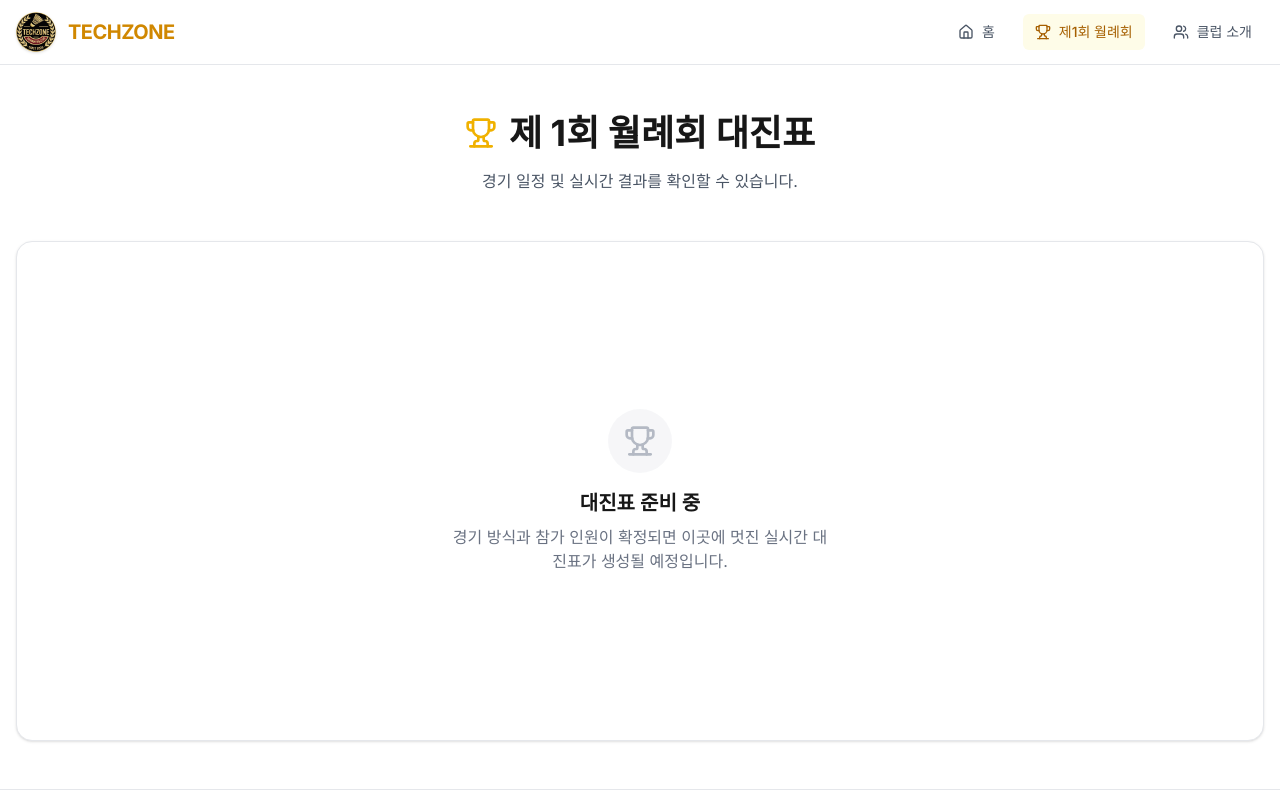
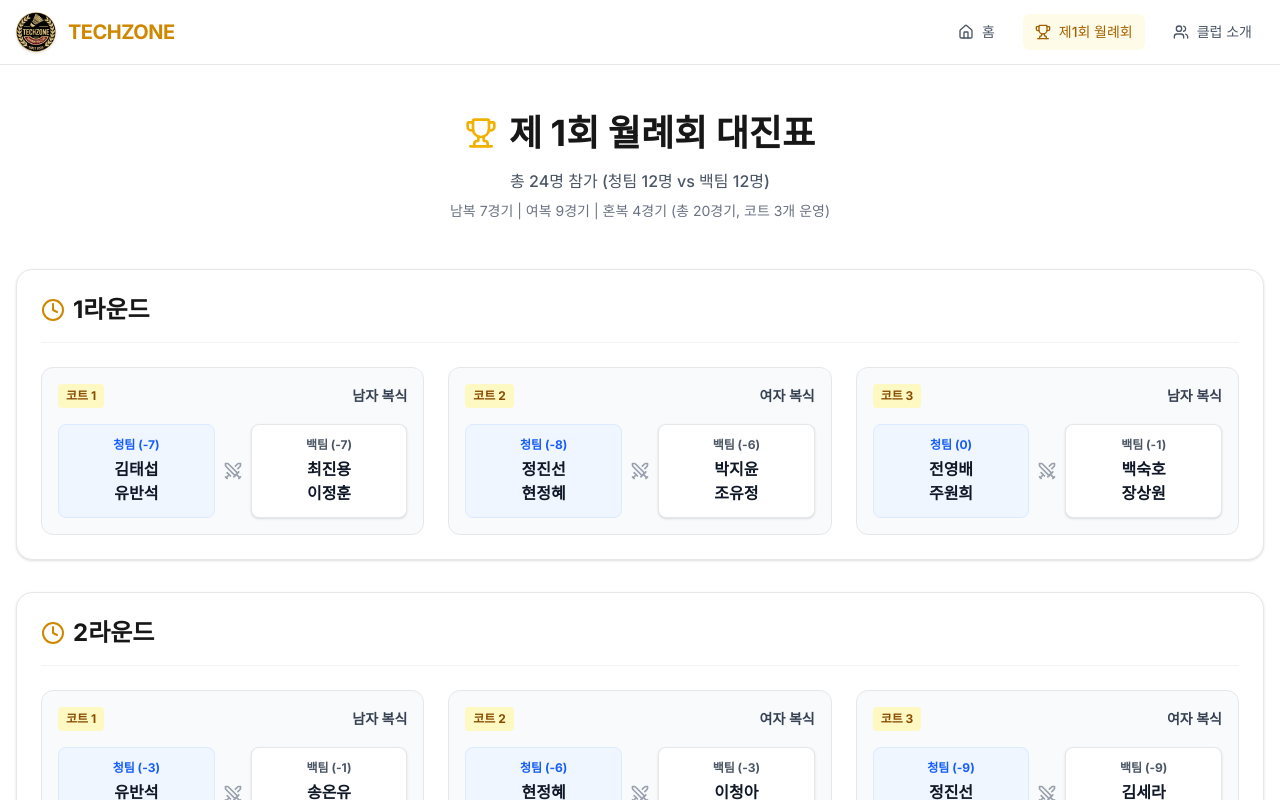
Before and after one commit to mathyujeong/techzone-club, a Next.js app: page /tournament in a window 1280 px wide. Shown: the top 800 px of the page. Built offline with nearby package versions, Linux system fonts and the light colour scheme.

Commit message:
feat: 대진표 알고리즘 결과 및 UI 적용

```diff
--- a/src/app/tournament/page.tsx
+++ b/src/app/tournament/page.tsx
@@ -1,6 +1,12 @@
-import { Trophy } from "lucide-react";
+import { Trophy, Clock, Swords } from "lucide-react";
+import scheduleData from "@/data/tournament.json";
 
 export default function TournamentPage() {
+  const rounds = [1, 2, 3, 4, 5, 6, 7].map(r => ({
+    roundNum: r,
+    matches: scheduleData.filter((m: any) => m.round === r)
+  }));
+
   return (
     <div className="container mx-auto px-4 py-12">
       <div className="mb-12 text-center">
@@ -8,22 +14,58 @@ export default function TournamentPage() {
           <Trophy className="w-8 h-8 text-yellow-500" />
           제 1회 월례회 대진표
         </h1>
-        <p className="text-gray-600 dark:text-gray-400">
-          경기 일정 및 실시간 결과를 확인할 수 있습니다.
+        <p className="text-gray-600 dark:text-gray-400 font-medium">
+          총 24명 참가 (청팀 12명 vs 백팀 12명)
+        </p>
+        <p className="text-sm text-gray-500 mt-2">
+          남복 7경기 | 여복 9경기 | 혼복 4경기 (총 20경기, 코트 3개 운영)
         </p>
       </div>
 
-      {/* 대진표 플레이스홀더 */}
-      <div className="bg-white dark:bg-gray-900 rounded-2xl border border-gray-200 dark:border-gray-800 p-8 shadow-sm min-h-[500px] flex items-center justify-center">
-        <div className="text-center">
-          <div className="w-16 h-16 bg-gray-100 dark:bg-gray-800 rounded-full flex items-center justify-center mx-auto mb-4 animate-pulse">
-            <Trophy className="w-8 h-8 text-gray-400" />
+      <div className="space-y-8">
+        {rounds.map((round) => (
+          <div key={round.roundNum} className="bg-white dark:bg-gray-900 rounded-2xl border border-gray-200 dark:border-gray-800 p-6 shadow-sm">
+            <h2 className="text-2xl font-bold mb-6 flex items-center gap-2 border-b border-gray-100 dark:border-gray-800 pb-4">
+              <Clock className="text-yellow-600 w-6 h-6" />
+              {round.roundNum}라운드
+            </h2>
+
+            <div className="grid grid-cols-1 lg:grid-cols-3 gap-6">
+              {round.matches.map((match: any, idx: number) => (
+                <div key={idx} className="bg-gray-50 dark:bg-gray-950 rounded-xl p-4 border border-gray-200 dark:border-gray-800">
+                  <div className="flex justify-between items-center mb-4">
+                    <span className="bg-yellow-100 text-yellow-800 text-xs font-bold px-2 py-1 rounded dark:bg-yellow-900 dark:text-yellow-300">
+                      코트 {match.court}
+                    </span>
+                    <span className="text-sm font-semibold text-gray-700 dark:text-gray-300">
+                      {match.type === 'MD' ? '남자 복식' : match.type === 'WD' ? '여자 복식' : '혼합 복식'}
+                    </span>
+                  </div>
+
+                  <div className="flex justify-between items-center gap-2">
+                    {/* 청팀 */}
+                    <div className="flex-1 text-center bg-blue-50 dark:bg-blue-900/20 py-3 px-1 rounded-lg border border-blue-100 dark:border-blue-800/50">
+                      <div className="text-xs font-bold text-blue-600 dark:text-blue-400 mb-1">청팀 ({match.blue_score})</div>
+                      <div className="font-semibold text-gray-900 dark:text-gray-100">{match.blue_team[0]}</div>
+                      <div className="font-semibold text-gray-900 dark:text-gray-100">{match.blue_team[1]}</div>
+                    </div>
+
+                    <div className="text-gray-400 flex-shrink-0">
+                      <Swords className="w-5 h-5" />
+                    </div>
+
+                    {/* 백팀 */}
+                    <div className="flex-1 text-center bg-white dark:bg-gray-800 py-3 px-1 rounded-lg border border-gray-200 dark:border-gray-700 shadow-sm">
+                      <div className="text-xs font-bold text-gray-600 dark:text-gray-400 mb-1">백팀 ({match.white_score})</div>
+                      <div className="font-semibold text-gray-900 dark:text-gray-100">{match.white_team[0]}</div>
+                      <div className="font-semibold text-gray-900 dark:text-gray-100">{match.white_team[1]}</div>
+                    </div>
+                  </div>
+                </div>
+              ))}
+            </div>
           </div>
-          <h2 className="text-xl font-semibold mb-2">대진표 준비 중</h2>
-          <p className="text-gray-500 dark:text-gray-400 max-w-sm">
-            경기 방식과 참가 인원이 확정되면 이곳에 멋진 실시간 대진표가 생성될 예정입니다.
-          </p>
-        </div>
+        ))}
       </div>
     </div>
   );
--- /dev/null
+++ b/src/data/tournament.json
@@ -0,0 +1,302 @@
+[
+  {
+    "round": 1,
+    "court": 1,
+    "type": "MD",
+    "blue_team": [
+      "김태섭",
+      "유반석"
+    ],
+    "white_team": [
+      "최진용",
+      "이정훈"
+    ],
+    "blue_score": -7,
+    "white_score": -7
+  },
+  {
+    "round": 1,
+    "court": 2,
+    "type": "WD",
+    "blue_team": [
+      "정진선",
+      "현정혜"
+    ],
+    "white_team": [
+      "박지윤",
+      "조유정"
+    ],
+    "blue_score": -8,
+    "white_score": -6
+  },
+  {
+    "round": 1,
+    "court": 3,
+    "type": "MD",
+    "blue_team": [
+      "전영배",
+      "주원희"
+    ],
+    "white_team": [
+      "백숙호",
+      "장상원"
+    ],
+    "blue_score": 0,
+    "white_score": -1
+  },
+  {
+    "round": 2,
+    "court": 1,
+    "type": "MD",
+    "blue_team": [
+      "유반석",
+      "전영배"
+    ],
+    "white_team": [
+      "송온유",
+      "장상원"
+    ],
+    "blue_score": -3,
+    "white_score": -1
+  },
+  {
+    "round": 2,
+    "court": 2,
+    "type": "WD",
+    "blue_team": [
+      "현정혜",
+      "김기원"
+    ],
+    "white_team": [
+      "이청아",
+      "조유정"
+    ],
+    "blue_score": -6,
+    "white_score": -3
+  },
+  {
+    "round": 2,
+    "court": 3,
+    "type": "WD",
+    "blue_team": [
+      "정진선",
+      "양하나"
+    ],
+    "white_team": [
+      "김세라",
+      "박지윤"
+    ],
+    "blue_score": -9,
+    "white_score": -9
+  },
+  {
+    "round": 3,
+    "court": 1,
+    "type": "MD",
+    "blue_team": [
+      "주원희",
+      "김태섭"
+    ],
+    "white_team": [
+      "이정훈",
+      "송온유"
+    ],
+    "blue_score": -4,
+    "white_score": -4
+  },
+  {
+    "round": 3,
+    "court": 2,
+    "type": "XD",
+    "blue_team": [
+      "전영배",
+      "강민정"
+    ],
+    "white_team": [
+      "김창수",
+      "정규임"
+    ],
+    "blue_score": 0,
+    "white_score": -5
+  },
+  {
+    "round": 3,
+    "court": 3,
+    "type": "WD",
+    "blue_team": [
+      "유소라",
+      "양하나"
+    ],
+    "white_team": [
+      "박지윤",
+      "김세라"
+    ],
+    "blue_score": -8,
+    "white_score": -9
+  },
+  {
+    "round": 4,
+    "court": 1,
+    "type": "WD",
+    "blue_team": [
+      "정진선",
+      "유소라"
+    ],
+    "white_team": [
+      "김세라",
+      "신나리"
+    ],
+    "blue_score": -9,
+    "white_score": -9
+  },
+  {
+    "round": 4,
+    "court": 2,
+    "type": "WD",
+    "blue_team": [
+      "배진희",
+      "양하나"
+    ],
+    "white_team": [
+      "정규임",
+      "이청아"
+    ],
+    "blue_score": -4,
+    "white_score": -3
+  },
+  {
+    "round": 4,
+    "court": 3,
+    "type": "MD",
+    "blue_team": [
+      "유반석",
+      "김태섭"
+    ],
+    "white_team": [
+      "김창수",
+      "백숙호"
+    ],
+    "blue_score": -7,
+    "white_score": -5
+  },
+  {
+    "round": 5,
+    "court": 1,
+    "type": "WD",
+    "blue_team": [
+      "강민정",
+      "김기원"
+    ],
+    "white_team": [
+      "김세라",
+      "박지윤"
+    ],
+    "blue_score": -3,
+    "white_score": -9
+  },
+  {
+    "round": 5,
+    "court": 2,
+    "type": "WD",
+    "blue_team": [
+      "현정혜",
+      "배진희"
+    ],
+    "white_team": [
+      "이청아",
+      "신나리"
+    ],
+    "blue_score": -3,
+    "white_score": -7
+  },
+  {
+    "round": 5,
+    "court": 3,
+    "type": "MD",
+    "blue_team": [
+      "강봉선",
+      "주원희"
+    ],
+    "white_team": [
+      "최진용",
+      "장상원"
+    ],
+    "blue_score": -5,
+    "white_score": -4
+  },
+  {
+    "round": 6,
+    "court": 1,
+    "type": "XD",
+    "blue_team": [
+      "강봉선",
+      "유소라"
+    ],
+    "white_team": [
+      "이정훈",
+      "신나리"
+    ],
+    "blue_score": -9,
+    "white_score": -8
+  },
+  {
+    "round": 6,
+    "court": 2,
+    "type": "WD",
+    "blue_team": [
+      "강민정",
+      "배진희"
+    ],
+    "white_team": [
+      "정규임",
+      "이청아"
+    ],
+    "blue_score": 0,
+    "white_score": -3
+  },
+  {
+    "round": 6,
+    "court": 3,
+    "type": "MD",
+    "blue_team": [
+      "전영배",
+      "김태섭"
+    ],
+    "white_team": [
+      "백숙호",
+      "김창수"
+    ],
+    "blue_score": -4,
+    "white_score": -5
+  },
+  {
+    "round": 7,
+    "court": 1,
+    "type": "XD",
+    "blue_team": [
+      "강봉선",
+      "김기원"
+    ],
+    "white_team": [
+      "최진용",
+      "신나리"
+    ],
+    "blue_score": -8,
+    "white_score": -9
+  },
+  {
+    "round": 7,
+    "court": 2,
+    "type": "XD",
+    "blue_team": [
+      "주원희",
+      "배진희"
+    ],
+    "white_team": [
+      "송온유",
+      "조유정"
+    ],
+    "blue_score": 0,
+    "white_score": -2
+  }
+]
```
Also changed, not shown: 1 other file (tests, documents, lock files or other folders).
